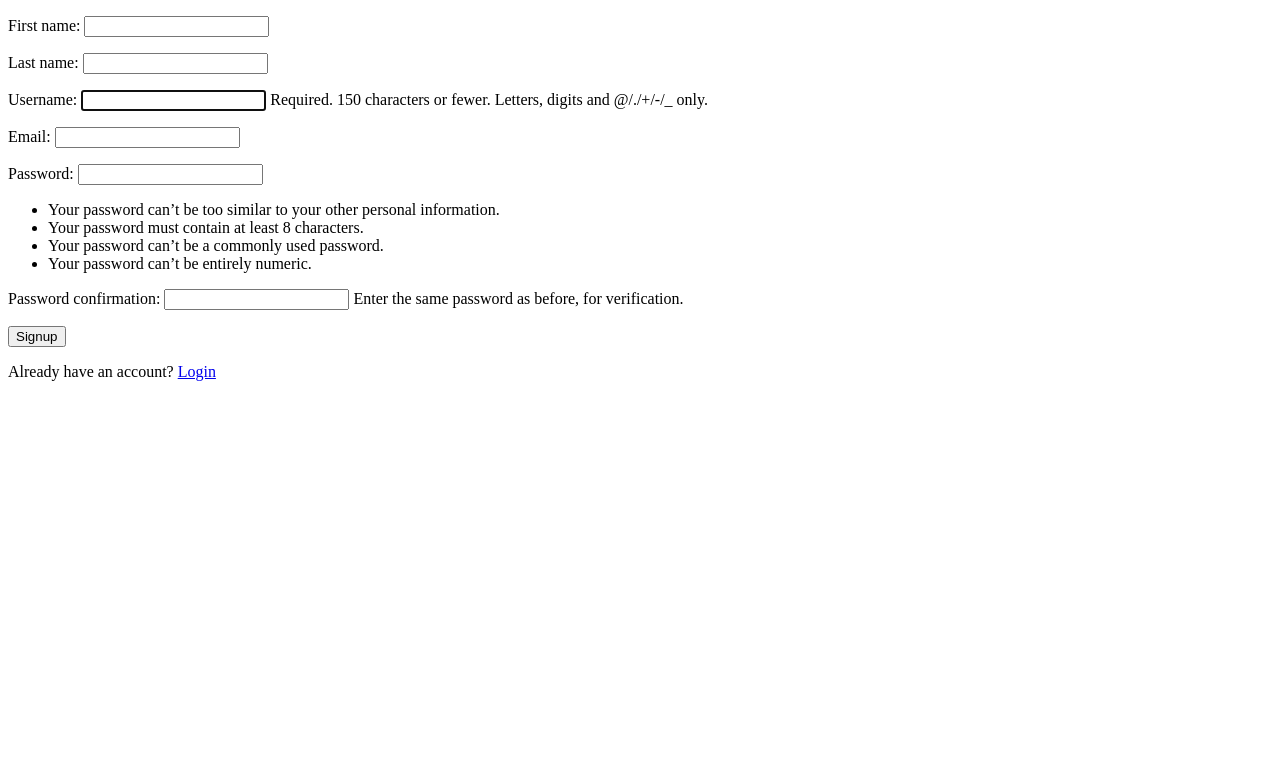
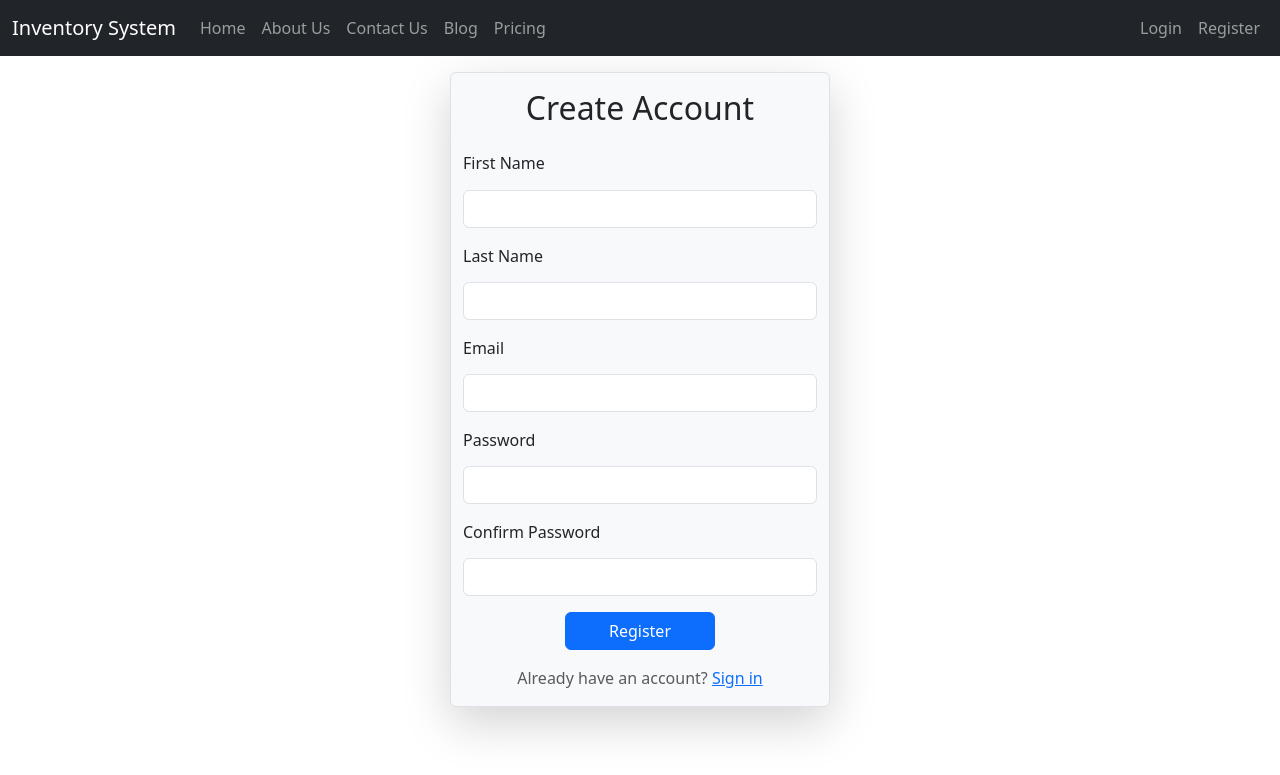
Before and after one commit to tshering10/Inventory-Management-System, a Django app: page /accounts/signup/ in a window 1280 px wide. Shown: the top 775 px of the page. Run offline with Django 5.2, Linux system fonts and the light colour scheme; some libraries are stand-ins or nearby versions.

Commit message:
style login and register page with bootstrap

```diff
--- a/inventory_system/inventory_system/settings.py
+++ b/inventory_system/inventory_system/settings.py
@@ -28,6 +28,7 @@ INSTALLED_APPS = [
     'django.contrib.staticfiles',
     'inventory', #appname
     'accounts',
+    'widget_tweaks',
 ]
 
 MIDDLEWARE = [
--- a/inventory_system/templates/accounts/signup.html
+++ b/inventory_system/templates/accounts/signup.html
@@ -1,16 +1,73 @@
-<!DOCTYPE html>
-<html lang="en">
-<head>
-    <meta charset="UTF-8">
-    <meta name="viewport" content="width=device-width, initial-scale=1.0">
-    <title>Signup</title>
-</head>
-<body>
-    <form method="post" autocomplete="off">
-        {% csrf_token %}
-        {{ form.as_p }}
-        <button type="submit">Signup</button>
-        <p>Already have an account? <a href="{% url "login" %}">Login</a></p>
-    </form>
-</body>
-</html>
+{% extends "inventory/base.html" %}
+{% load widget_tweaks %}
+{% block content %}
+
+  <div class="container mt-3 ">
+    <div class="row justify-content-center">
+        <div class="col-md-4 border shadow-lg bg-light rounded">
+            <h2 class="text-center mb-4 mt-3">Create Account</h2>
+
+            <form method="post" class="mx-auto" style="max-width: 400px;">
+                {% csrf_token %}
+
+                <div class="mb-3">
+                    <label for="{{ form.first_name.id_for_label }}" class="form-label"><h6>
+                        First Name
+                    </h6></label>
+                    {{ form.first_name|add_class:"form-control" }}
+                    {% if form.first_name.errors %}
+                        <div class="text-danger small mt-1">{{ form.first_name.errors.0 }}</div>
+                    {% endif %}
+                </div>
+                <div class="mb-3">
+                    <label for="{{ form.last_name.id_for_label }}" class="form-label"><h6>
+                        Last Name
+                    </h6></label>
+                    {{ form.last_name|add_class:"form-control" }}
+                    {% if form.last_name.errors %}
+                        <div class="text-danger small mt-1">{{ form.last_name.errors.0 }}</div>
+                    {% endif %}
+                </div>
+
+                <div class="mb-3">
+                    <label for="{{ form.email.id_for_label }}" class="form-label"><h6>Email</h6></label>
+                    {{ form.email|add_class:"form-control" }}
+                    {% if form.email.errors %}
+                        <div class="text-danger small mt-1">{{ form.email.errors.0 }}</div>
+                    {% endif %}
+                </div>
+
+                <div class="mb-3">
+                    <label for="{{ form.password1.id_for_label }}" class="form-label"><h6>Password</h6></label>
+                    {{ form.password1|add_class:"form-control" }}
+                    {% if form.password1.errors %}
+                        <div class="text-danger small mt-1">{{ form.password1.errors.0 }}</div>
+                    {% endif %}
+                </div>
+
+                <div class="mb-3">
+                    <label for="{{ form.password2.id_for_label }}" class="form-label"><h6>Confirm Password</h6></label>
+                    {{ form.password2|add_class:"form-control" }}
+                    {% if form.password2.errors %}
+                        <div class="text-danger small mt-1">{{ form.password2.errors.0 }}</div>
+                    {% endif %}
+                </div>
+
+                {% if form.non_field_errors %}
+                    <div class="alert alert-danger mt-1">
+                        {{ form.non_field_errors.0 }}
+                    </div>
+                {% endif %}
+
+                <div class="d-flex justify-content-center">
+                    <button type="submit" class="btn btn-primary mb-3" style="width: 150px;">Register</button>
+                </div>
+
+                <p class="text-center text-muted">
+                    Already have an account? <a href="{% url 'login' %}">Sign in</a>
+                </p>
+            </form>
+        </div>
+    </div>
+</div>
+{% endblock %}
--- a/inventory_system/templates/inventory/base.html
+++ b/inventory_system/templates/inventory/base.html
@@ -14,15 +14,10 @@
   <body>
     <nav class="navbar navbar-expand-lg navbar-dark bg-dark">
         <div class="container-fluid">
-            {% if user.is_superuser or  user.is_staff %}
-                <a class="navbar-brand" href="{% url 'admin-dashboard' %}">
-                Inventory System
-                </a>
-            {% else %}
             <a class="navbar-brand" href="{% url 'dashboard' %}">
                 Inventory System
             </a>
-            {% endif %}
+
             <button class="navbar-toggler" type="button" data-bs-toggle="collapse" data-bs-target="#navbarNav" aria-controls="navbarNav" aria-expanded="false" aria-label="Toggle navigation">
                 <span class="navbar-toggler-icon"></span>
             </button>
@@ -30,19 +25,19 @@
             <div class="collapse navbar-collapse" id="navbarNav">
                 <ul class="navbar-nav me-auto mb-2 mb-lg-0">
                     <li class="nav-item">
-                        <a class="nav-link" href="#">Dashboard</a>
+                        <a class="nav-link" href="#">Home</a>
                     </li>
                     <li class="nav-item">
-                        <a class="nav-link" href=" #">Products</a>
+                        <a class="nav-link" href=" #">About Us</a>
                     </li>
                     <li class="nav-item">
-                        <a class="nav-link" href=" #">Categories</a>
+                        <a class="nav-link" href=" #">Contact Us</a>
                     </li>
                     <li class="nav-item">
-                        <a class="nav-link" href=" #">Suppliers</a>
+                        <a class="nav-link" href=" #">Blog</a>
                     </li>
                     <li class="nav-item">
-                        <a class="nav-link" href=" #">Reports</a>
+                        <a class="nav-link" href=" #">Pricing</a>
                     </li>
                 </ul>
 
@@ -62,7 +57,7 @@
                             <a class="nav-link" href="{% url 'login' %}">Login</a>
                         </li>
                         <li class="nav-item">
-                            <a class="nav-link" href="{% url 'register' %}">Register</a>
+                            <a class="nav-link" href="{% url 'signup' %}">Register</a>
                         </li>
                     {% endif %}
                 </ul>
```
Also changed, not shown: inventory_system/templates/accounts/login.html (+56 -20 lines).
